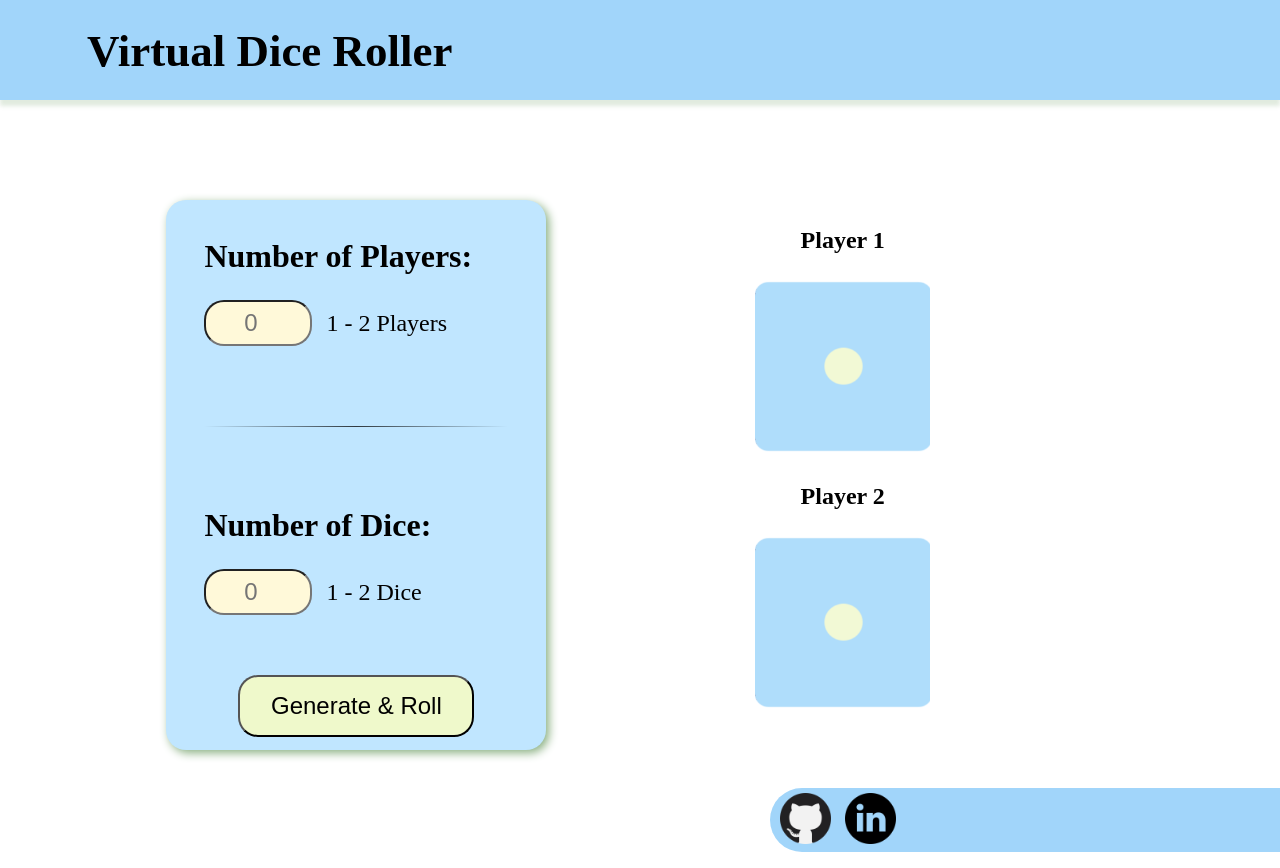
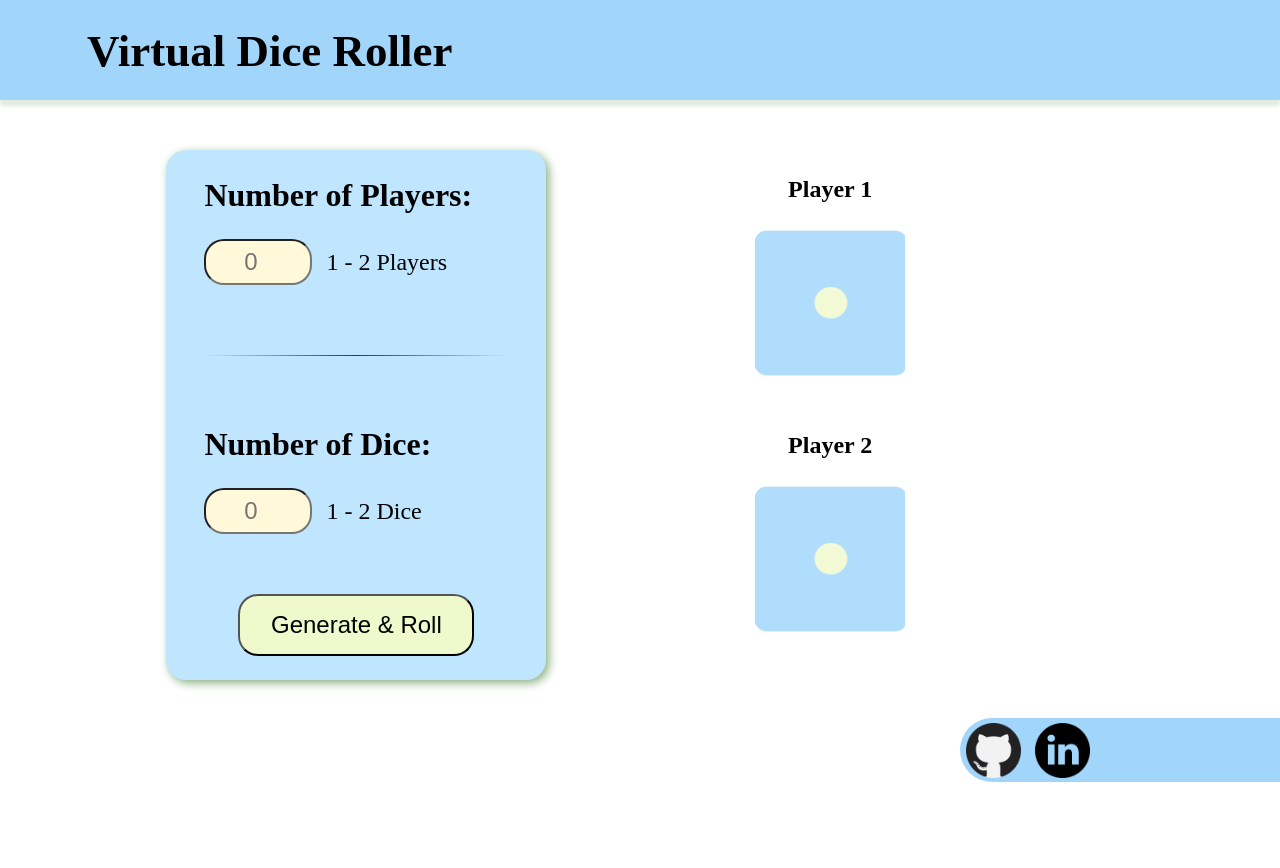
Before and after one commit to Erro-95/Virtual-Dice-Roller, a plain HTML site: page index.html in a window 1280 px wide. After the commit the page ends 802 px from the top, so only its background shows below. Drawn offline with Linux system fonts and the light colour scheme.

Commit message:
layout tweaks

```diff
--- a/styles.css
+++ b/styles.css
@@ -7,10 +7,7 @@ body {
 }
 
 div#window {
-    position: relative;
-    max-width: 100%;
-    min-height: 100%;
-    ;
+    position: hidden;
 }
 
 h1,
@@ -117,6 +114,11 @@ div#game {
 }
 
 
+h3#player2 {
+    margin-top: 25px;
+}
+
+
 h3,
 img {
     text-align: center;
@@ -126,12 +128,9 @@ img {
 }
 
 div.footer {
-    position: absolute;
+    float: right;
     width: 510px;
     height: 64px;
-    right: 0rem;
-    top: 928px;
-    /* margin-left: auto; */
     background: #A1D5FA;
     border-radius: 112px 0 0 112px;
     text-align: left;
@@ -155,15 +154,35 @@ img {
 }
 
 @media (max-width: 1600px) {
+    hr {
+        margin: 70px 0;
+    }
+
+    div.card {
+        height: 530px;
+    }
+
+    div.card-content {
+        padding: 7% 10%;
+    }
+
+    div.mid-container {
+        margin-top: 50px;
+    }
+
+    img {
+        width: 55px;
+    }
+
+    img.dice {
+        width: 150px;
+    }
+
     div.footer {
-        position: absolute;
-        float: left;
-        width: 510px;
+        float: right;
+        width: 25%;
         height: 64px;
-        /* right: -2em; */
         margin-top: 3%;
-        top: unset;
-        /* margin-left: 69%; */
         background: #A1D5FA;
         border-radius: 112px 0 0 112px;
         text-align: left;
```
